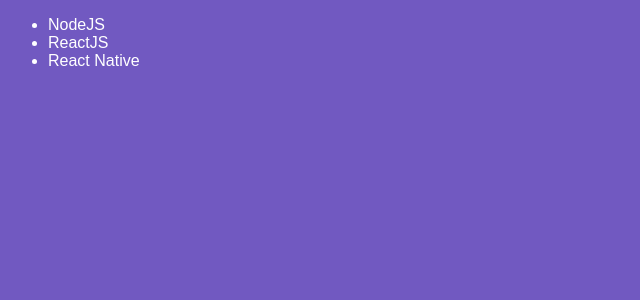
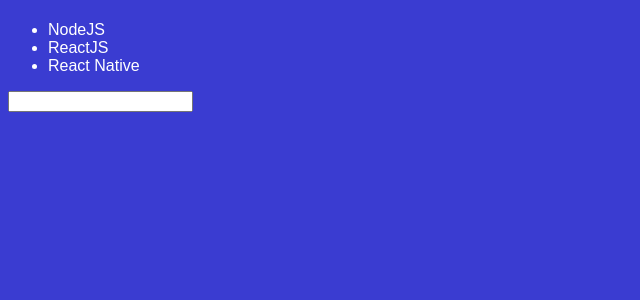
Before and after one commit to benmacario/TechList, a React app: page / in a window 1280 px wide. Shown: the top 300 px of the page, without its empty margins (0-640 px from the left). Built offline with nearby package versions, Linux system fonts and the light colour scheme.

Commit message:
Estado e Imutabilidade

```diff
--- a/src/App.css
+++ b/src/App.css
@@ -1,5 +1,5 @@
 body {
-  background-color: #7159c1;
+  background-color: #3a3cd1;
   color: #fff;
   font-family: Arial, Helvetica, sans-serif;
 }
--- a/src/components/TechList.js
+++ b/src/components/TechList.js
@@ -2,6 +2,7 @@
 
 class TechList extends Component {
   state = {
+    newTech: '',
     techs: [
       'NodeJS',
       'ReactJS',
@@ -9,13 +10,19 @@
     ]
   }
 
+  handleInputChange = e => {
+    this.setState({ newTech: e.target.value })
+  }
+
   render() {
     return (
+      <>
+      <h1>{this.state.newTech}</h1>
       <ul>
-        <li>NodeJS</li>
-        <li>ReactJS</li>
-        <li>React Native</li>
+        {this.state.techs.map(tech => <li key={tech}>{tech}</li>)}
       </ul>
+      <input type="text" onChange={this.handleInputChange}/>
+      </>
     )
   }
 }
```
